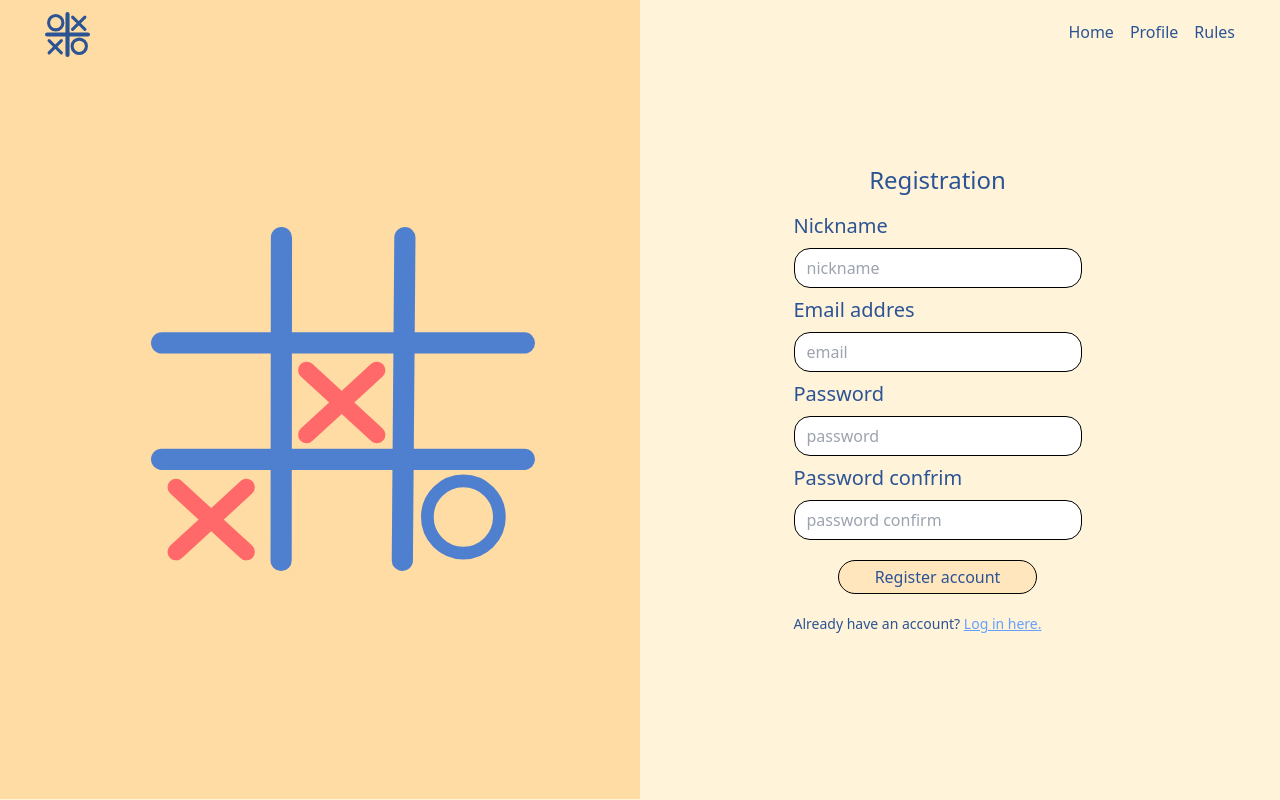
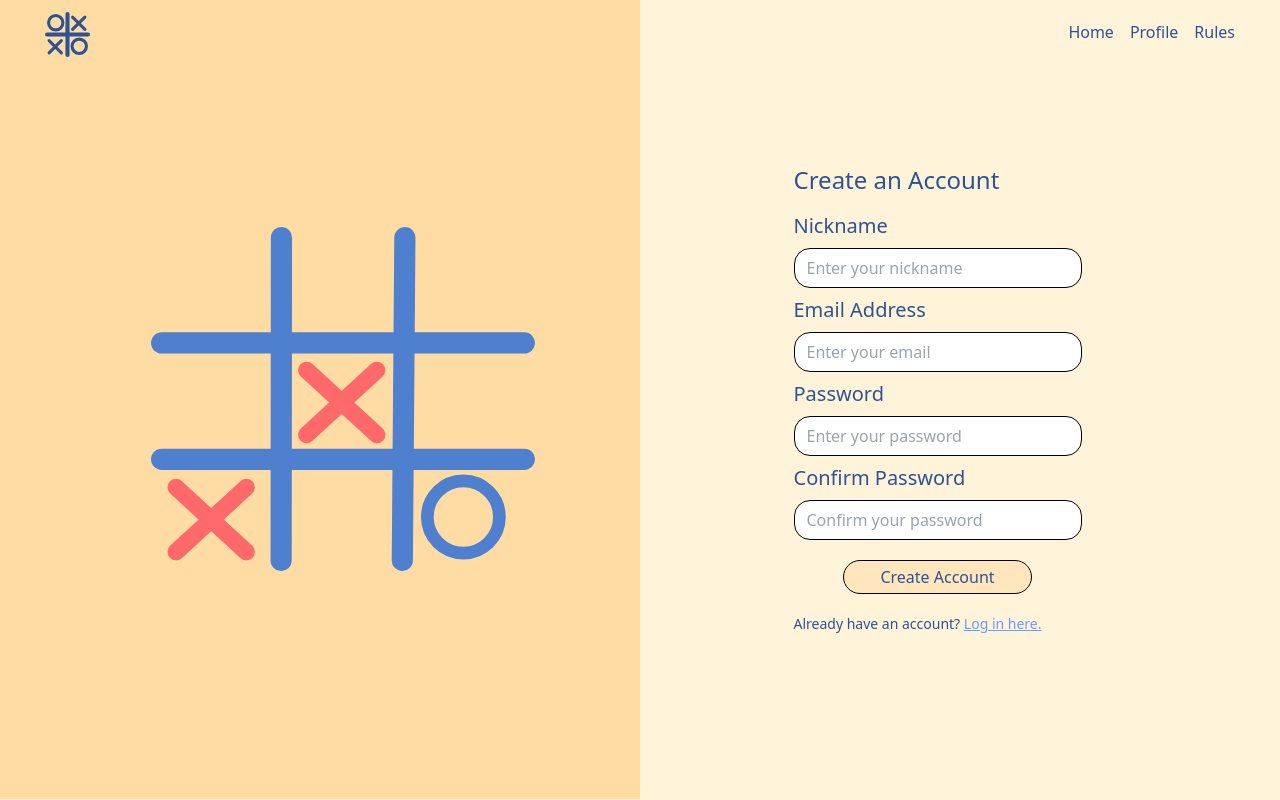
Before and after one commit to dryjorse/tic-tack-toe, a React (Vite) app: page /register in a window 1280 px wide. Built offline with nearby package versions, Linux system fonts and the light colour scheme; a web font is replaced by a local one.

Commit message:
Добавил react query, jota, валидацию для форм

```diff
--- a/package.json
+++ b/package.json
@@ -10,10 +10,15 @@
     "preview": "vite preview"
   },
   "dependencies": {
+    "@tanstack/react-query": "^5.59.20",
     "autoprefixer": "^10.4.20",
+    "axios": "^1.7.7",
+    "axois": "^0.0.1-security",
+    "jotai": "^2.10.2",
     "postcss": "^8.4.49",
     "react": "^18.3.1",
     "react-dom": "^18.3.1",
+    "react-hook-form": "^7.53.2",
     "react-router-dom": "^6.28.0",
     "tailwindcss": "^3.4.14"
   },
--- a/src/components/Button.tsx
+++ b/src/components/Button.tsx
@@ -1,16 +1,17 @@
 import { FC } from "react";
 
-interface ButtonProps {
+interface ButtonProps extends React.ButtonHTMLAttributes<HTMLButtonElement> {
   children: React.ReactNode;
   className?: string;
   onClick?: () => void;
 }
 
-const Button: FC<ButtonProps> = ({ children, className, onClick }) => {
+const Button: FC<ButtonProps> = ({ children, className, onClick, ...props }) => {
   return (
     <button
       className={`${className} border border-black rounded-3xl bg-[#ffe6bd] px-3 py-1`}
       onClick={onClick}
+      {...props}
     >
       {children}
     </button>
--- a/src/components/Input.tsx
+++ b/src/components/Input.tsx
@@ -1,27 +1,30 @@
-import { FC } from "react";
+import { forwardRef, ForwardedRef } from "react";
 
-interface InputProps {
+interface InputProps extends React.InputHTMLAttributes<HTMLInputElement> {
   placeholder?: string;
   className?: string;
   type?: string;
   id?: string;
   readonly?: boolean;
+  required?: boolean;
 }
 
-export const Input: FC<InputProps> = ({
-  placeholder,
-  className,
-  type = "text",
-  id,
-  readonly = false,
-}) => {
+const Input = (
+  { placeholder, className, type = "text", id, readonly = false, required = true, ...props }: InputProps,
+  ref: ForwardedRef<HTMLInputElement>
+) => {
   return (
     <input
+      ref={ref}
       id={id}
-      className={` border border-black rounded-2xl  px-3 py-1 md:w-64 md:h-9 sm:w-56 w-48 lg:w-72 lg:h-10 text-[#66A0FF] ${className} outline-none`}
+      className={`border border-black rounded-2xl px-3 py-1 md:w-64 md:h-9 sm:w-56 w-48 lg:w-72 lg:h-10 text-[#66A0FF] ${className} outline-none`}
       placeholder={placeholder}
       type={type}
       readOnly={readonly}
+      required={required}
+      {...props} // Передаем все пропсы для использования с register
     />
   );
 };
+
+export default forwardRef(Input);
--- a/src/main.tsx
+++ b/src/main.tsx
@@ -1,6 +1,9 @@
 import { createRoot } from "react-dom/client";
 import App from "./App.tsx";
-
+import { QueryClient, QueryClientProvider } from "@tanstack/react-query";
+const queryClient = new QueryClient();
 createRoot(document.getElementById("root")!).render(
+  <QueryClientProvider client={queryClient}>
     <App />
+  </QueryClientProvider>
 );
--- a/src/pages/authPage/loginPage/LoginPage.tsx
+++ b/src/pages/authPage/loginPage/LoginPage.tsx
@@ -1,9 +1,37 @@
-import { FC } from "react";
-import { Input } from "../../../components/Input";
+import { FC, useState } from "react";
 import Button from "../../../components/Button";
 import { Link } from "react-router-dom";
+import LoginService from "../../../services/loginService";
+import { useMutation } from "@tanstack/react-query";
+import { Login } from "../../../types/client.types";
+import { useForm, SubmitHandler } from "react-hook-form"; // Импортируем hook из react-hook-form
+import Input from "../../../components/Input";
 
 const LoginPage: FC = () => {
+  const {
+    register,
+    handleSubmit,
+    formState: { errors, isValid },
+  } = useForm<Login>({ mode: "onTouched" });
+  const [loading, setLoading] = useState(false);
+
+  const { mutate: login, isPending } = useMutation({
+    mutationFn: LoginService.Login,
+    onMutate: () => {
+      setLoading(true);
+    },
+    onSuccess: () => {
+      setLoading(false);
+    },
+    onError: () => {
+      setLoading(false);
+    },
+  });
+
+  const onSubmit: SubmitHandler<Login> = (data) => {
+    login(data);
+  };
+
   return (
     <div
       className="overflow-hidden"
@@ -20,23 +48,66 @@ const LoginPage: FC = () => {
             className="w-52 sm:w-60 md:w-80 lg:w-96"
           />
         </div>
-        {/* Rigth side */}
+        {/* Right side */}
         <div className="flex justify-center items-center w-full sm:w-1/2 h-full flex-col">
-          <h3 className="mx-auto sm:mx-0 text-center sm:text-left max-w-52 sm:max-w-56  md:max-w-64 lg:max-w-72 w-full text-2xl ">Account login</h3>
+          <h3 className="mx-auto sm:mx-0 text-center sm:text-left max-w-52 sm:max-w-56 md:max-w-64 lg:max-w-72 w-full text-2xl ">
+            Account login
+          </h3>
           <div>
-          <form className="flex flex-col items-center sm:items-start gap-y-2 mt-4">
+            <form
+              className="flex flex-col items-center sm:items-start gap-y-2 mt-4"
+              onSubmit={handleSubmit(onSubmit)}
+            >
               <label htmlFor="email" className="text-xl">
-            Email addres
+                Email address
               </label>
-            <Input id="email" placeholder="email" type="email" />
+              <Input
+                id="email"
+                placeholder="email"
+                type="email"
+                required
+                {...register("email", {
+                  required: "Email is required",
+                  pattern: {
+                    value: /^[A-Z0-9._%+-]+@[A-Z0-9.-]+\.[A-Z]{2,4}$/i,
+                    message: "Invalid email address",
+                  },
+                })}
+              />
+              {errors.email && (
+                <span className="text-red-500 max-w-52 text-center mx-auto">{errors.email.message}</span>
+              )}
 
               <label htmlFor="password" className="text-xl">
                 Password
               </label>
-            <Input id="password" placeholder="password" type="password" />
+              <Input
+                id="password"
+                placeholder="password"
+                type="password"
+                required
+                {...register("password", {
+                  required: "Password is required",
+                  minLength: {
+                    value: 6,
+                    message: "Password must be at least 6 characters long",
+                  },
+                })}
+              />
+              {errors.password && (
+                <span className="text-red-500 max-w-52 text-center mx-auto">{errors.password.message}</span>
+              )}
 
-            <Button className="mt-3 px-6 sm:px-9 max-w-56 mx-auto">Login to account</Button>
-            <Link to={'/register'} className="text-sm text-center mt-3">Don’t have an account? <span className="underline text-[#66A0FF]">Sign up now.</span></Link>
+              <Button
+                className="mt-3 px-6 sm:px-9 max-w-56 mx-auto"
+                disabled={isPending || !isValid}
+              >
+                {loading ? "Logging in..." : "Login to account"}
+              </Button>
+              <Link to={"/register"} className="text-sm text-center mt-3">
+                Don’t have an account?{" "}
+                <span className="underline text-[#66A0FF]">Sign up now.</span>
+              </Link>
             </form>
           </div>
         </div>
--- a/src/pages/authPage/registerPage/RegisterPage.tsx
+++ b/src/pages/authPage/registerPage/RegisterPage.tsx
@@ -1,9 +1,38 @@
-import { FC } from "react";
-import { Input } from "../../../components/Input";
+import { FC, useState } from "react";
 import Button from "../../../components/Button";
 import { Link } from "react-router-dom";
+import { useMutation } from "@tanstack/react-query";
+import  {Register} from "../../../types/client.types";
+import RegisterService from "../../../services/registerService";
+import { useForm, SubmitHandler } from "react-hook-form";
+import Input from "../../../components/Input";
 
 const RegisterPage: FC = () => {
+  const {
+    register,
+    handleSubmit,
+    watch,
+    formState: { errors, isValid },
+  } = useForm<Register>({ mode: "onTouched" });
+  const [loading, setLoading] = useState(false);
+
+  const { mutate: registerUser, isPending } = useMutation({
+    mutationFn: RegisterService.Register,
+    onMutate: () => {
+      setLoading(true);
+    },
+    onSuccess: () => {
+      setLoading(false);
+    },
+    onError: () => {
+      setLoading(false);
+    },
+  });
+
+  const onSubmit: SubmitHandler<Register> = (data) => {
+    registerUser(data);
+  };
+
   return (
     <div
       className="overflow-hidden"
@@ -16,42 +45,105 @@ const RegisterPage: FC = () => {
         <div className="flex justify-center items-center w-0 sm:w-1/2 h-full">
           <img
             src="/game-register.svg"
-            alt="game login image"
+            alt="game register image"
             className="w-52 sm:w-60 md:w-80 lg:w-96"
           />
         </div>
-        {/* Rigth side */}
-        <div className=" flex justify-center items-center w-full sm:w-1/2 h-full flex-col">
-          <h3 className="mx-auto sm:mx-0 text-center max-w-52 sm:max-w-56  md:max-w-64 lg:max-w-72  text-2xl ">
-            Registration
+        {/* Right side */}
+        <div className="flex justify-center items-center w-full sm:w-1/2 h-full flex-col">
+          <h3 className="mx-auto sm:mx-0 text-center sm:text-left max-w-52 sm:max-w-56 md:max-w-64 lg:max-w-72 w-full text-2xl ">
+            Create an Account
           </h3>
           <div>
-            <form className="flex flex-col items-center sm:items-start gap-y-2 mt-4 ">
-              <label htmlFor="nickname" className="text-xl ">
+            <form
+              className="flex flex-col items-center sm:items-start gap-y-2 mt-4"
+              onSubmit={handleSubmit(onSubmit)}
+            >
+              <label htmlFor="nickname" className="text-xl">
                 Nickname
               </label>
-              <Input id="nickname" placeholder="nickname" type="text" />
+              <Input
+                id="nickname"
+                placeholder="Enter your nickname"
+                type="text"
+                required
+                {...register("nickname", {
+                  required: "Nickname is required",
+                  minLength: {
+                    value: 3,
+                    message: "Nickname must be at least 3 characters long",
+                  },
+                })}
+              />
+              {errors.nickname && (
+                <span className="text-red-500 max-w-52 text-center mx-auto">{errors.nickname.message}</span>
+              )}
+
               <label htmlFor="email" className="text-xl">
-                Email addres
+                Email Address
               </label>
-              <Input id="email" placeholder="email" type="email" />
+              <Input
+                id="email"
+                placeholder="Enter your email"
+                type="email"
+                required
+                {...register("email", {
+                  required: "Email is required",
+                  pattern: {
+                    value: /^[A-Z0-9._%+-]+@[A-Z0-9.-]+\.[A-Z]{2,4}$/i,
+                    message: "Invalid email address",
+                  },
+                })}
+              />
+              {errors.email && (
+                <span className="text-red-500 max-w-52 text-center mx-auto">{errors.email.message}</span>
+              )}
 
               <label htmlFor="password" className="text-xl">
                 Password
               </label>
-              <Input id="password" placeholder="password" type="password" />
-              <label htmlFor="passwordConfrim" className="text-xl">
-                Password confrim
+              <Input
+                id="password"
+                placeholder="Enter your password"
+                type="password"
+                required
+                {...register("password", {
+                  required: "Password is required",
+                  minLength: {
+                    value: 6,
+                    message: "Password must be at least 6 characters long",
+                  },
+                })}
+              />
+              {errors.password && (
+                <span className="text-red-500 max-w-52 text-center mx-auto">{errors.password.message}</span>
+              )}
+
+              <label htmlFor="passwordConfirm" className="text-xl">
+                Confirm Password
               </label>
               <Input
-                id="passwordConfrim"
-                placeholder="password confirm"
+                id="passwordConfirm"
+                placeholder="Confirm your password"
                 type="password"
+                required
+                {...register("passwordConfirm", {
+                  required: "Password confirmation is required",
+                  validate: (value) =>
+                    value === watch("password") || "Passwords do not match",
+                })}
               />
+              {errors.passwordConfirm && (
+                <span className="text-red-500 max-w-52 text-center mx-auto">{errors.passwordConfirm.message}</span>
+              )}
 
-              <Button className="mt-3 px-6 sm:px-9 max-w-56 mx-auto">
-                Register account
+              <Button
+                className="mt-3 px-6 sm:px-9 max-w-56 mx-auto"
+                disabled={isPending || !isValid}
+              >
+                {loading ? "Registering..." : "Create Account"}
               </Button>
+
               <Link to={"/login"} className="text-sm text-center mt-3">
                 Already have an account?{" "}
                 <span className="underline text-[#66A0FF]">Log in here.</span>
--- a/src/pages/editProfilePage/EditProfilePage.tsx
+++ b/src/pages/editProfilePage/EditProfilePage.tsx
@@ -1,7 +1,7 @@
 import { FC } from "react";
 import { Link } from "react-router-dom";
-import { Input } from "../../components/Input";
 import Button from "../../components/Button";
+import Input from "../../components/Input";
 
 const EditProfilePage: FC = () => {
   return (
--- a/src/pages/menuPage/MenuPage.tsx
+++ b/src/pages/menuPage/MenuPage.tsx
@@ -2,7 +2,7 @@ import { FC, useState } from "react";
 import Button from "../../components/Button";
 import Modal from "../../components/Modal";
 import Hub from "../../components/Hub";
-import { Input } from "../../components/Input";
+import Input from "../../components/Input";
 
 const MenuPage: FC = () => {
   const [isFirstModalOpen, setIsFirstModalOpen] = useState(false);
--- /dev/null
+++ b/src/services/loginService.ts
@@ -0,0 +1,9 @@
+import { $api, apiConfig } from "../constants/api";
+import { Login } from "../types/client.types";
+
+
+export default new class LoginService {
+  Login(body: Login) {
+    return $api.post(apiConfig.Login, body);
+  }
+}
--- /dev/null
+++ b/src/services/registerService.ts
@@ -0,0 +1,10 @@
+import { $api, apiConfig } from "../constants/api";
+import { Register } from "../types/client.types";
+
+class RegisterService {
+    Register(body: Register) {
+        return $api.post(apiConfig.Register, body);
+    }
+}
+
+export default new RegisterService();
```
Also changed, not shown: src/constants/api.ts (added, +14 -0 lines), src/types/client.types.ts (+11 -0 lines), 2 other files (tests, documents, lock files or other folders). Lines whose indentation alone changed are shown as unchanged.
